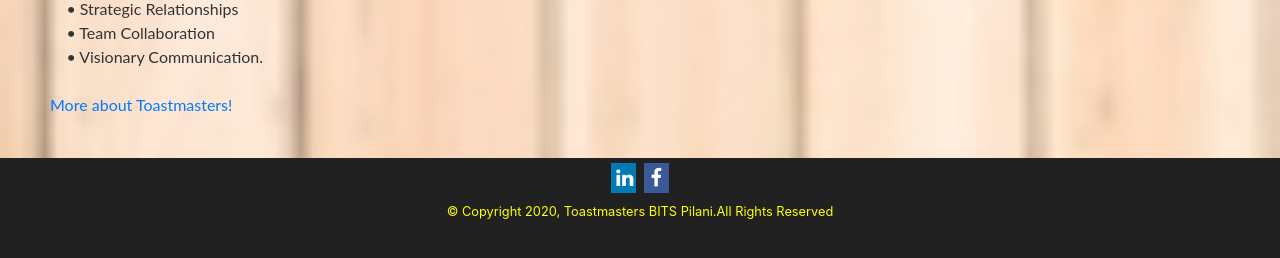
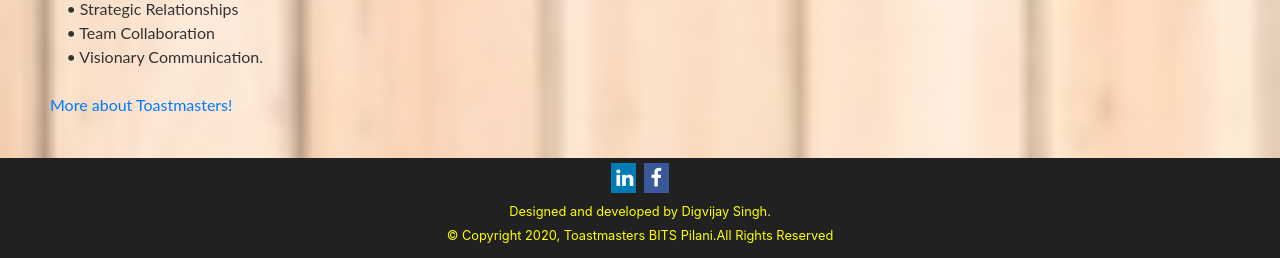
Before and after one commit to Digvijay03/Digvijay03.github.io, a Django app: page /index/ in a window 1280 px wide. Shown: the part 2321-2579 px from the top of the page. Run offline with Django 3.2, Linux system fonts and the light colour scheme; some libraries are stand-ins or nearby versions.

Commit message:
Designed

```diff
--- a/body/templates/body/index.html
+++ b/body/templates/body/index.html
@@ -289,7 +289,7 @@ function carousel() {
 
 
     <br>
-<small>
+<small>Designed and developed by Digvijay Singh.<br>
   &copy; Copyright 2020, Toastmasters BITS Pilani.All Rights Reserved<br>
 
 </small>
```
